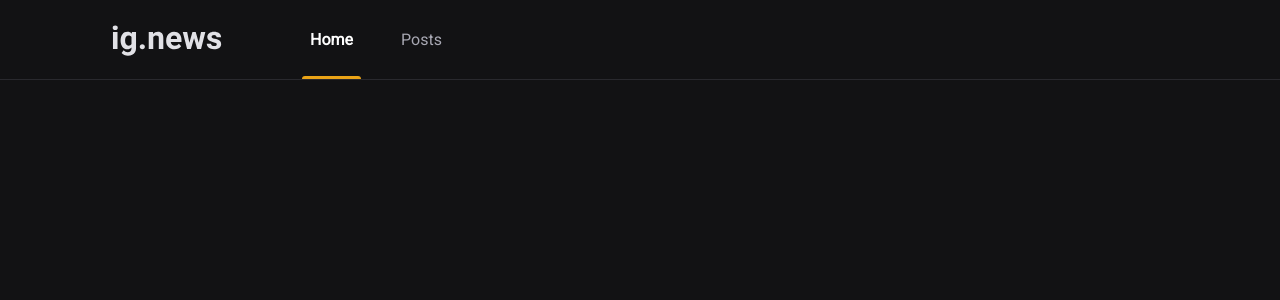
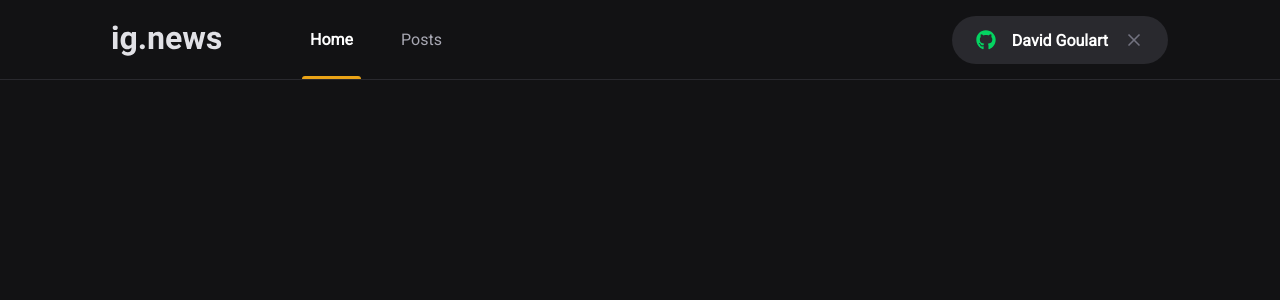
Before and after one commit to davidgoulart-dev/Ig-News, a Next.js app: page / in a window 1280 px wide. Shown: the top 300 px of the page. Built offline with nearby package versions, Linux system fonts and the light colour scheme.

Commit message:
Componente SignInButton Criado e estilizado com SASS

```diff
--- a/package.json
+++ b/package.json
@@ -18,6 +18,7 @@
     "next": "13.2.4",
     "react": "18.2.0",
     "react-dom": "18.2.0",
+    "react-icons": "^4.8.0",
     "sass": "^1.59.3",
     "typescript": "^5.0.2"
   }
--- a/src/components/Header/index.tsx
+++ b/src/components/Header/index.tsx
@@ -1,3 +1,4 @@
+import { SignInButton } from '../SignInButton';
 import styles from './styles.module.scss';
 
 export function Header() {
@@ -11,6 +12,7 @@
                     <a href="#">Posts</a>
 
                 </nav>
+                <SignInButton/>
             </div>
         </header>
     )
--- a/src/components/Header/styles.module.scss
+++ b/src/components/Header/styles.module.scss
@@ -14,6 +14,11 @@
   nav {
     margin-left: 5rem;
     height: 5rem;
+
+  }
+  button {
+    margin-left: auto;
+
 
   }
   a {
--- /dev/null
+++ b/src/components/SignInButton/index.tsx
@@ -0,0 +1,24 @@
+import { FaGithub } from 'react-icons/fa'
+import styles from './styles.module.scss'
+import {FiX} from 'react-icons/fi'
+export function SignInButton () {
+    const isUserLoggedIn = true;
+    return isUserLoggedIn ? (
+        <button
+         type="button"
+         className={styles.signInButton} >
+            <FaGithub color="#04d361" />
+            David Goulart
+            <FiX color="#737380" className={styles.closeIcon} />
+        </button>
+    ) : (
+        <button
+         type="button"
+         className={styles.signInButton} >
+            <FaGithub color="#eba417" />
+            Sign in with Github
+        </button>
+    );
+
+
+}
--- /dev/null
+++ b/src/components/SignInButton/styles.module.scss
@@ -0,0 +1,29 @@
+.signInButton {
+    height: 3rem;
+    border-radius: 3rem;
+    background: var(--gray-700);
+    border: 0;
+    padding: 0 1.5rem;
+
+    display: flex;
+    align-items: center;
+    justify-content: center;
+
+    color: var(--white);
+    font-weight: bold;
+
+    svg{
+        width: 20px;
+        height: 20px;
+    }
+    svg:first-child{
+        margin-right: 1rem;
+    }
+    svg.closeIcon {
+        margin-left: 1rem;
+    }
+    transition: filter 0.2s;
+    &:hover{
+        filter: brightness(0.9);
+    }
+}
```
Also changed, not shown: 1 other file (tests, documents, lock files or other folders).
